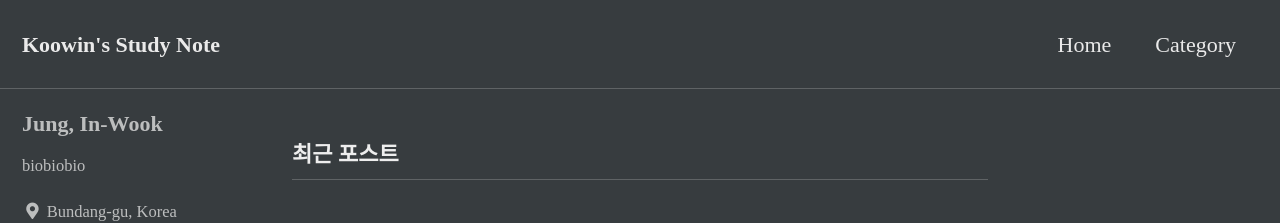
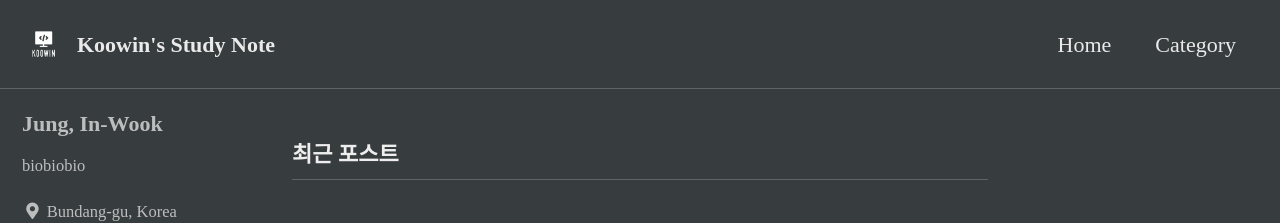
Before and after one commit to Koowin/koowin.github.io, a Jekyll site: the page built from index.html, in a window 1280 px wide. Shown: the top 223 px of the page. Built offline with Jekyll 4.4.1, drawn with Linux system fonts in a browser that asks for light colours; cached includes are drawn as plain includes; some web fonts are replaced; the list of posts is cut into pages by our own code.

Commit message:
custom: logo

```diff
--- a/_config.yml
+++ b/_config.yml
@@ -24,8 +24,8 @@ description              : "공부한 것을 기록하는 블로그"
 url                      : "https://koowin.github.io"
 baseurl                  : # the subpath of your site, e.g. "/blog"
 repository               : "Koowin/koowin.github.io"
-teaser                   : # path of fallback teaser image, e.g. "/assets/images/500x300.png"
-logo                     : # path of logo image to display in the masthead, e.g. "/assets/images/88x88.png"
+teaser                   : # path of fallback teaser image, e.g. "/assets/images/Profile/logo.png"
+logo                     : "/assets/images/Profile/logo.png" # path of logo image to display in the masthead, e.g.
 masthead_title           : # overrides the website title displayed in the masthead, use " " for no title
 breadcrumbs              : true # true, false (default)
 words_per_minute         : 200
```
Also changed, not shown: assets/images/Profile/logo.png (added).
